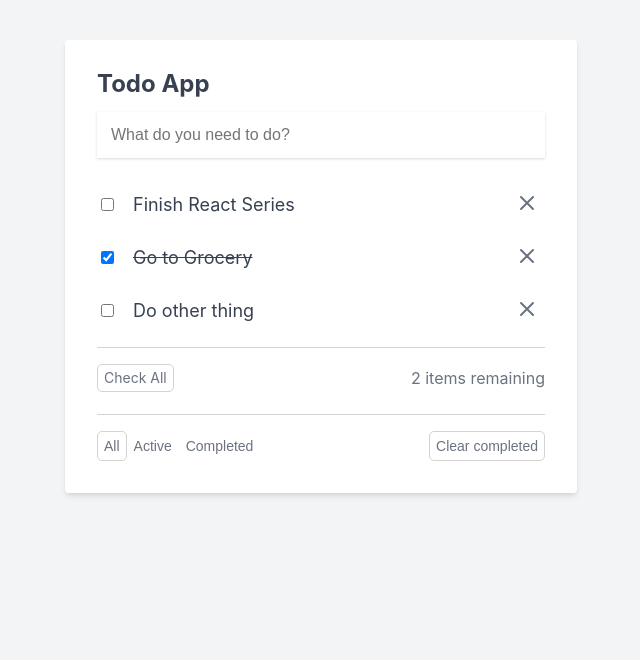
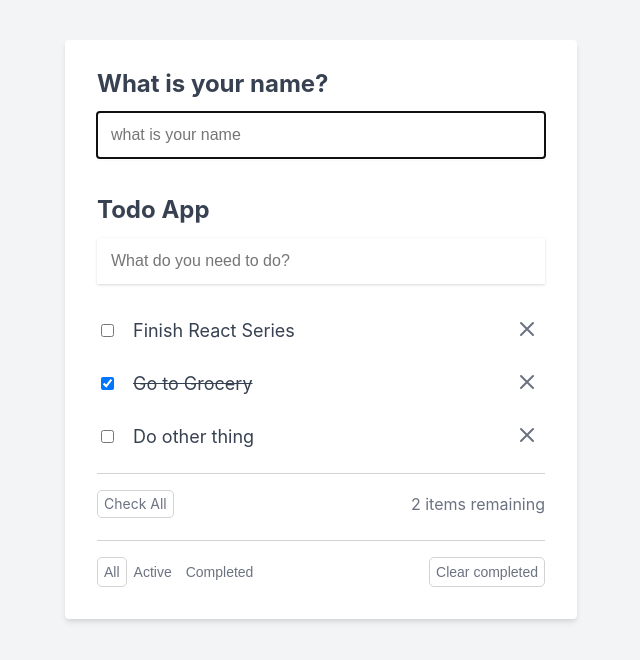
Before and after one commit to ulasgokce/react-todo-app, a React (Create React App) app: page / in a window 1280 px wide. Shown: the top 660 px of the page, without its empty margins (319-959 px from the left). Built offline with nearby package versions, Linux system fonts and the light colour scheme.

Commit message:
refactor: Update name input styling and add name label in App.jsx

```diff
--- a/src/App.css
+++ b/src/App.css
@@ -143,3 +143,9 @@
   margin-top: 20px;
   text-align: center;
 }
+.name-container{
+ margin-bottom: 40px;
+}
+.name-label{
+  margin-top: 40px;
+}
--- a/src/components/App.jsx
+++ b/src/components/App.jsx
@@ -1,12 +1,14 @@
 import '../rest.css';
 import '../App.css';
 import NoTodos from './NoTodos.jsx';
-import { useState } from 'react';
+import { useEffect, useMemo, useRef, useState } from 'react';
 import TodoForm from './TodoForm.jsx';
 import TodoList from './TodoList.jsx';
 import { func } from 'prop-types';
 function App() {
-  const [lastTodoId, setLastTodoId] = useState(4); // [1, 2, 3
+  const [name, setName] = useState('');
+  const nameInputEl = useRef(null);
+  const [lastTodoId, setLastTodoId] = useState(4);
   const [todos, setTodos] = useState([
     {
       id: 1,
@@ -83,9 +85,11 @@
     ]);
     setLastTodoId(prevLastTodoId => prevLastTodoId + 1);
   }
-  function remaining() {
+  function remainingCalculation() {
     return todos.filter(todo => !todo.isComplete).length;
   }
+  const remaining = useMemo(() => remainingCalculation(), [todos]);
+
   function clearCompleted() {
     setTodos(prevTodos => prevTodos.filter(todo => !todo.isComplete));
   }
@@ -105,9 +109,31 @@
         return todos;
     }
   }
+  useEffect(() => {
+    nameInputEl.current.focus();
+
+    return () => {
+      // console.log('App component unmounted');
+    };
+  }, []);
+
   return (
     <div className="todo-app-container">
       <div className="todo-app">
+        <div className="name-container">
+          <h2>What is your name?</h2>
+          <form action="#">
+            <input
+              ref={nameInputEl}
+              type="text"
+              className="todo-input"
+              placeholder="what is your name"
+              value={name}
+              onChange={event => setName(event.target.value)}
+            />
+            {name && <p className="name-label">Hello, {name}</p>}
+          </form>
+        </div>
         <h2>Todo App</h2>
         <TodoForm addTodo={addTodo} />
         {todos.length > 0 ? (
--- a/src/components/TodoItemsRemanining.jsx
+++ b/src/components/TodoItemsRemanining.jsx
@@ -2,11 +2,11 @@
 import PropTypes from 'prop-types';
 
 TodoItemsRemanining.propTypes = {
-  remaining: PropTypes.func.isRequired,
+  remaining: PropTypes.number.isRequired,
 };
 
 function TodoItemsRemanining(props) {
-  return <span>{props.remaining()} items remaining</span>;
+  return <span>{props.remaining} items remaining</span>;
 }
 
 export default TodoItemsRemanining;
```
Also changed, not shown: src/components/TodoList.jsx (+5 -4 lines).
